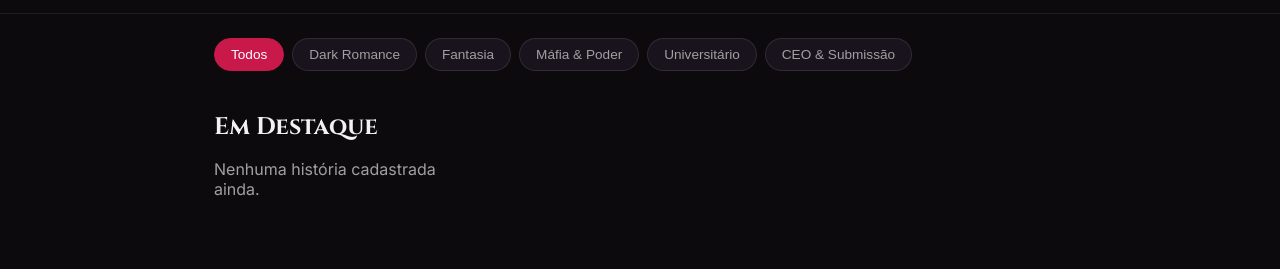
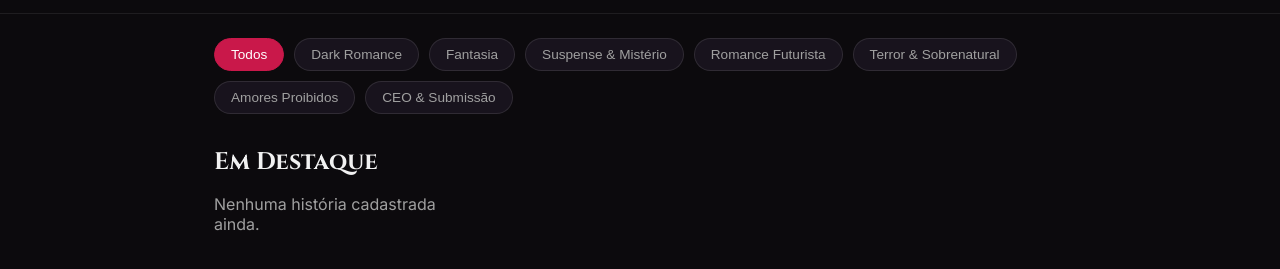
Before and after one commit to EduOLeite/EroticPad, a website: page index.html in a window 1280 px wide. Shown: the part 51-320 px from the top of the page. Drawn offline with nearby package versions, Linux system fonts and the light colour scheme; no server answers.

Commit message:
Atualiza opções de categorias no admin e ajusta layout da barra de filtros

```diff
--- a/index.html
+++ b/index.html
@@ -102,8 +102,10 @@
             <button class="chip active" onclick="filtrarCategoria('Todos')">Todos</button>
             <button class="chip" onclick="filtrarCategoria('Dark Romance')">Dark Romance</button>
             <button class="chip" onclick="filtrarCategoria('Fantasia')">Fantasia</button>
-            <button class="chip" onclick="filtrarCategoria('Máfia & Poder')">Máfia & Poder</button>
-            <button class="chip" onclick="filtrarCategoria('Universitário')">Universitário</button>
+            <button class="chip" onclick="filtrarCategoria('Suspense & Mistério')">Suspense & Mistério</button>
+            <button class="chip" onclick="filtrarCategoria('Romance Futurista')">Romance Futurista</button>
+            <button class="chip" onclick="filtrarCategoria('Terror & Sobrenatural')">Terror & Sobrenatural</button>
+            <button class="chip" onclick="filtrarCategoria('Amores Proibidos')">Amores Proibidos</button>
             <button class="chip" onclick="filtrarCategoria('CEO & Submissão')">CEO & Submissão</button>
         </div>
 
@@ -149,6 +151,7 @@
                     </div>
 
                 </div>
+
                 <div class="tabs-nav">
                     <button id="tab-btn-synopsis" class="tab-btn active" onclick="alternarAbaDetalhes('synopsis')">Resumo</button>
                     <button id="tab-btn-chapters" class="tab-btn" onclick="alternarAbaDetalhes('chapters')">Capítulos</button>
@@ -160,6 +163,8 @@
 
                 <div id="tab-content-chapters" class="tab-content hidden">
                     <div class="chapters-list"></div>
+                </div>
+            </div>
         </div>
     </section>
 
@@ -200,6 +205,7 @@
             </div>
         </div>
     </section>
+
     <!-- VISÃO: MINHA BIBLIOTECA -->
     <section id="view-library" class="view hidden">
         <div class="container-biblioteca" style="padding: 20px;">
@@ -219,8 +225,8 @@
                 <p style="color: var(--text-secondary);">Carregando sua biblioteca...</p>
             </div>
         </div>
+    </section>
 
-</section>
     <!-- MODAL DE LOGIN, CADASTRO E RECUPERAÇÃO -->
     <div id="modal-auth" class="modal-overlay hidden">
         <div class="auth-card">
--- a/script.js
+++ b/script.js
@@ -464,11 +464,7 @@ function mostrarHome() {
 function abrirHistoria(historia) {
     historiaAtual = historia.titulo;
 
-    // ... (o código que já estava aí preenchendo a capa, título, sinopse, etc) ...
-
-    // Coloque ela aqui no final:
     verificarStatusAtualBiblioteca(historia.titulo);
-
 
     const capaImg = historia.capa_url || 'https://images.unsplash.com/photo-1518709268805-4e9042af9f23?auto=format&fit=crop&w=500&q=80';
     document.getElementById('detail-cover').src = capaImg;
@@ -559,7 +555,7 @@ function renderizarCardsHistorias(lista) {
 
 function filtrarCategoria(categoria) {
     document.querySelectorAll('.categories-bar .chip').forEach(btn => {
-        if (btn.innerText === categoria) {
+        if (btn.innerText.trim() === categoria) {
             btn.classList.add('active');
         } else {
             btn.classList.remove('active');
@@ -585,7 +581,7 @@ async function carregarCapitulosDaHistoria(tituloHistoria) {
         .eq('historia_titulo', tituloHistoria);
 
     if (error || !capitulos || capitulos.length === 0) {
-        listaContainer.innerHTML = "<p style='color: var(--text-secondary);'>Nenum capítulo publicado ainda para esta história.</p>";
+        listaContainer.innerHTML = "<p style='color: var(--text-secondary);'>Nenhum capítulo publicado ainda para esta história.</p>";
         primeiroCapituloCarregado = null;
         return;
     }
--- a/style.css
+++ b/style.css
@@ -55,15 +55,18 @@ body {
     padding: 1.5rem;
 }
 
-/* Barra de Categorias */
 .categories-bar {
     display: flex;
-    gap: 0.5rem;
-    overflow-x: auto;
-    padding-bottom: 1rem;
-    margin-bottom: 1.5rem;
+    flex-wrap: wrap; /* Faz os botões irem pra linha de baixo se não couberem */
+    gap: 10px;
+    align-items: center;
+    margin-bottom: 2rem;
 }
 
+/* Evita que os botões espremam o texto */
+.categories-bar .chip {
+    flex-shrink: 0;
+}
 .categories-bar::-webkit-scrollbar { display: none; }
 
 .chip {
```
Also changed, not shown: admin.html (+4 -2 lines). Lines whose indentation alone changed are shown as unchanged.
